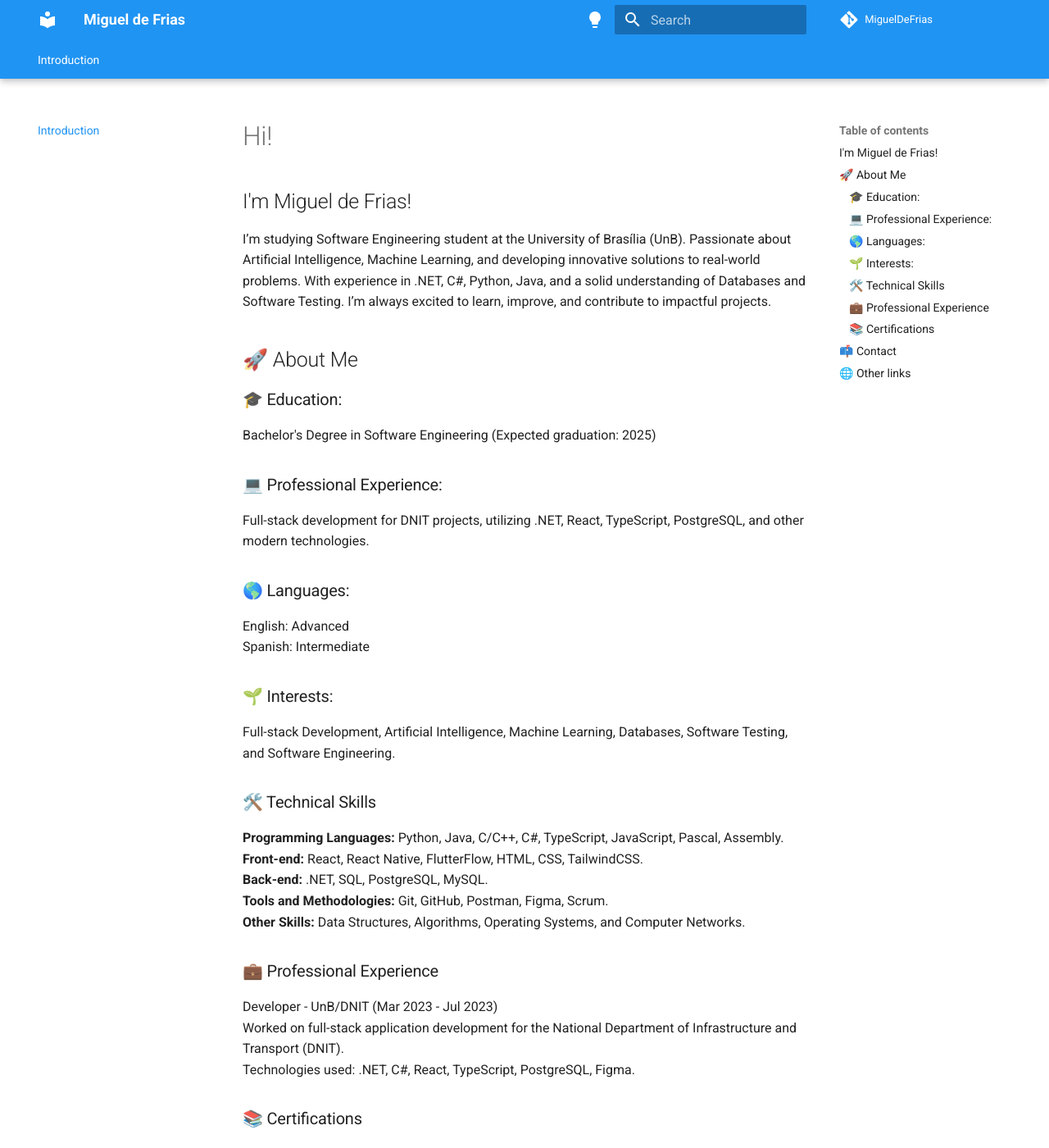
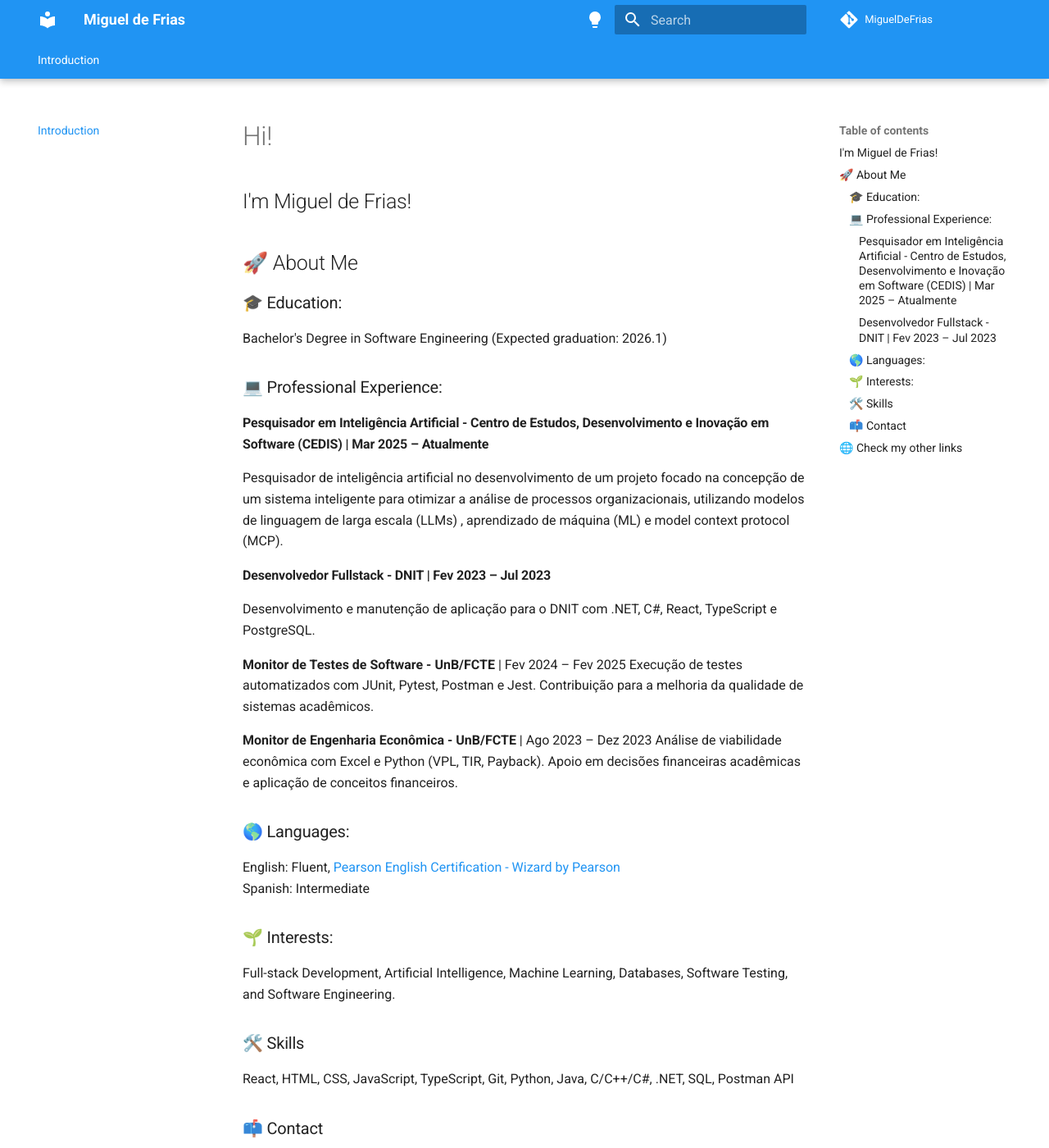
Before and after one commit to migueldefrias/MiguelDeFrias, an MkDocs documentation site: the page built from docs/index.md, in a window 1280 px wide and 1400 px high. Shown: the whole window at 82% size. Built offline with MkDocs 1.6.1 and Material for MkDocs 9.7.7, drawn with Linux system fonts in a browser that asks for light colours; comment, search, counter and statistics services are not loaded; some of the changed text lies outside the part shown.

Commit message:
att infos

```diff
--- a/docs/index.md
+++ b/docs/index.md
@@ -1,39 +1,44 @@
 # Hi!
 ## I'm Miguel de Frias!
 
-I’m studying Software Engineering student at the University of Brasília (UnB). Passionate about Artificial Intelligence, Machine Learning, and developing innovative solutions to real-world problems. With experience in .NET, C#, Python, Java, and a solid understanding of Databases and Software Testing. I’m always excited to learn, improve, and contribute to impactful projects.
-
-
 ## 🚀 About Me
 ### 🎓 Education:
-Bachelor's Degree in Software Engineering (Expected graduation: 2025)
+Bachelor's Degree in Software Engineering (Expected graduation: 2026.1)
 ### 💻 Professional Experience:
-Full-stack development for DNIT projects, utilizing .NET, React, TypeScript, PostgreSQL, and other modern technologies.
+
+#### **Pesquisador em Inteligência Artificial - Centro de Estudos, Desenvolvimento e Inovação em Software (CEDIS)** | Mar 2025 – Atualmente
+Pesquisador de inteligência artificial no desenvolvimento de um projeto focado na concepção de
+um sistema inteligente para otimizar a análise de processos organizacionais, utilizando modelos
+de linguagem de larga escala (LLMs) , aprendizado de máquina (ML) e model context protocol
+(MCP).
+
+#### **Desenvolvedor Fullstack - DNIT** | Fev 2023 – Jul 2023
+Desenvolvimento e manutenção de aplicação para o DNIT com .NET, C#, React, TypeScript e
+PostgreSQL.
+
+**Monitor de Testes de Software - UnB/FCTE** | Fev 2024 – Fev 2025
+Execução de testes automatizados com JUnit, Pytest, Postman e Jest.
+Contribuição para a melhoria da qualidade de sistemas acadêmicos.
+
+**Monitor de Engenharia Econômica - UnB/FCTE** | Ago 2023 – Dez 2023
+Análise de viabilidade econômica com Excel e Python (VPL, TIR, Payback).
+Apoio em decisões financeiras acadêmicas e aplicação de conceitos financeiros.
+
 ### 🌎 Languages:
-English: Advanced <br>
+English: Fluent, [Pearson English Certification - Wizard by Pearson](/Cert.Ingles_MiguelBarbosa.pdf) <br>
 Spanish: Intermediate
 ### 🌱 Interests:
 Full-stack Development, Artificial Intelligence, Machine Learning, Databases, Software Testing, and Software Engineering.
-### 🛠️ Technical Skills
-**Programming Languages:** Python, Java, C/C++, C#, TypeScript, JavaScript, Pascal, Assembly.<br>
-**Front-end:** React, React Native, FlutterFlow, HTML, CSS, TailwindCSS.<br>
-**Back-end:** .NET, SQL, PostgreSQL, MySQL.<br>
-**Tools and Methodologies:** Git, GitHub, Postman, Figma, Scrum.<br>
-**Other Skills:** Data Structures, Algorithms, Operating Systems, and Computer Networks.<br>
+### 🛠️ Skills
 
-### 💼 Professional Experience
-Developer - UnB/DNIT (Mar 2023 - Jul 2023)<br>
-Worked on full-stack application development for the National Department of Infrastructure and Transport (DNIT).<br>
-Technologies used: .NET, C#, React, TypeScript, PostgreSQL, Figma.
+React, HTML, CSS, JavaScript, TypeScript, Git, Python, Java, C/C++/C#, .NET, SQL, Postman API
 
-### 📚 Certifications
-[Pearson English Certification - Wizard by Pearson](/Cert.Ingles_MiguelBarbosa.pdf)
 
-## 📫 Contact
+### 📫 Contact
 Email: miguelfrias8@gmail.com <br>
 Location: Brasília, Brazil <br>
 Number: +55 61 98567-0181
 
-## 🌐 Other links
+## 🌐 Check my other links
 [![LinkedIn](https://img.shields.io/badge/LinkedIn-0077B5?style=for-the-badge&logo=linkedin&logoColor=white
 )](https://www.linkedin.com/in/miguel-de-frias/)
```
Also changed, not shown: README.md (+1 -1 lines), 1 other file.
